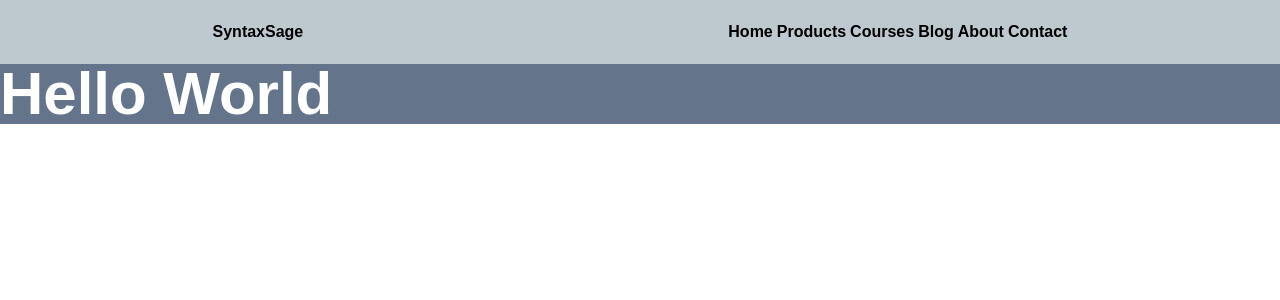
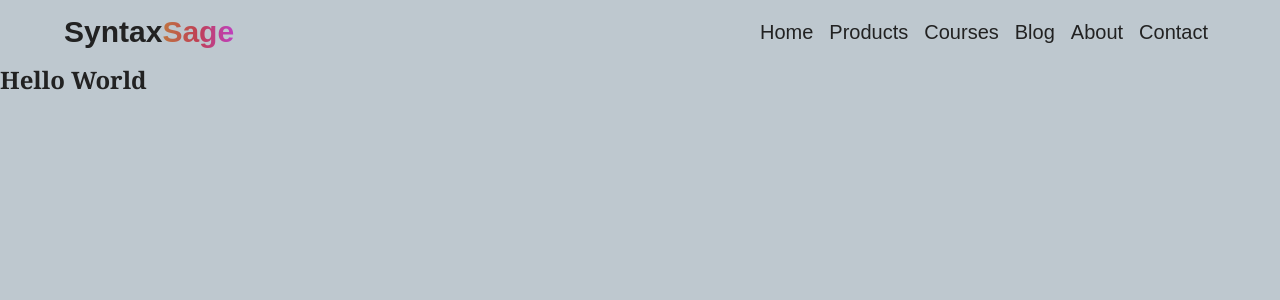
Before and after one commit to syntax-sage/sage-dev-app, a Next.js app: page / in a window 1280 px wide. Shown: the top 300 px of the page. Built offline with nearby package versions, Linux system fonts and the light colour scheme.

Commit message:
updated navbar styling - desktop

```diff
--- a/app/components/navbar.tsx
+++ b/app/components/navbar.tsx
@@ -6,46 +6,53 @@ type Props = {};
 const navbar = (props: Props) => {
   return (
     <>
-      <nav className=" w-screen h-16 bg-[#BEC8CF] flex justify-around items-center font-[600]">
+      <nav className=" w-screen h-16 flex justify-around items-center ">
+        <div className=" w-screen max-w-6xl bg-transparent flex justify-between items-center">
           <div>
             <a href="/" title="Homepage">
-            <h1>SyntaxSage</h1>
+              <h1 className="text-3xl font-extrabold ">
+                Syntax
+                <span className="text-transparent font-extrabold bg-clip-text bg-gradient-to-r from-orange via-red to-pink">
+                  Sage
+                </span>
+              </h1>
               {/* <Image src="" alt="" width={300} height={50} /> */}
             </a>
           </div>
           <div className=" xs:hidden ">
-          <ul className="flex gap-1">
-            <li>
+            <ul className="text-xl flex items-center">
+              <li className=" transition-all px-2 hover:text-transparent hover:bg-clip-text hover:bg-gradient-to-r from-orange via-red to-pink">
                 <a href="/" title="Homepage">
                   Home
                 </a>
               </li>
-            <li>
+              <li className=" transition-all px-2 hover:text-transparent hover:bg-clip-text hover:bg-gradient-to-r from-orange via-red to-pink">
                 <a href="/products" title="Our Products">
                   Products
                 </a>
               </li>
-            <li>
+              <li className=" transition-all px-2 hover:text-transparent hover:bg-clip-text hover:bg-gradient-to-r from-orange via-red to-pink">
                 <a href="/courses" title="Our Courses">
                   Courses
                 </a>
               </li>
-            <li>
+              <li className=" transition-all px-2 hover:text-transparent hover:bg-clip-text hover:bg-gradient-to-r from-orange via-red to-pink">
                 <a href="/blog" title="Our Blog">
                   Blog
                 </a>
               </li>
-            <li>
+              <li className=" transition-all px-2 hover:text-transparent hover:bg-clip-text hover:bg-gradient-to-r from-orange via-red to-pink">
                 <a href="/about" title="About Us">
                   About
                 </a>
               </li>
-            <li>
+              <li className=" transition-all px-2 hover:text-transparent hover:bg-clip-text hover:bg-gradient-to-r from-orange via-red to-pink">
                 <a href="/contact" title="Contact Us">
                   Contact
                 </a>
               </li>
             </ul>
+          </div>
         </div>
       </nav>
     </>
--- a/app/globals.css
+++ b/app/globals.css
@@ -2,13 +2,22 @@
 @tailwind components;
 @tailwind utilities;
 
-@import url('https://fonts.googleapis.com/css2?family=Nunito+Sans:ital,wght@0,200;0,300;0,400;0,600;0,700;0,800;0,900;1,200;1,300;1,400;1,600;1,700;1,800;1,900&display=swap');
+@import url("https://fonts.googleapis.com/css2?family=Nunito+Sans:ital,wght@0,200;0,300;0,400;0,600;0,700;0,800;0,900;1,200;1,300;1,400;1,600;1,700;1,800;1,900&display=swap");
+
+:root {
+  --var-light: #bec8cf;
+  --var-dark: #111111;
+  --var-medium: #222222;
+  --var-red: #bf4055;
+  --var-orange: #bf7540;
+  --var-pink: #bf40bf;
+}
 
 * {
   box-sizing: border-box;
   padding: 0;
   margin: 0;
-  font-family: 'Nunito Sans', sans-serif;
+  font-family: "Nunito Sans", sans-serif;
 }
 
 html,
@@ -18,8 +27,6 @@ body {
 }
 
 body {
-  color: rgb(var(--foreground-rgb));
-  background: linear-gradient(to bottom,
-      transparent,
-      rgb(var(--background-end-rgb))) rgb(var(--background-start-rgb));
+  color: var(--var-medium);
+  background: var(--var-light);
 }
--- a/app/layout.tsx
+++ b/app/layout.tsx
@@ -22,3 +22,4 @@ export default function RootLayout({
     </html>
   );
 }
+``;
--- a/app/page.tsx
+++ b/app/page.tsx
@@ -1,9 +1,11 @@
 export default function Home() {
-  return <>
-    <main>
-      <b>
-       <h1 className="bg-slate-500 color-white text-white text-6xl">Hello World</h1>
-      </b>
-    </main>
-  </>;
+  return (
+    <>
+      <main>
+        <b>
+          <h1 className="font-serif text-2xl">Hello World</h1>
+        </b>
+      </main>
+    </>
+  );
 }
--- a/tailwind.config.js
+++ b/tailwind.config.js
@@ -9,7 +9,23 @@ module.exports = {
     "./src/**/*.{js,ts,jsx,tsx}",
   ],
   theme: {
-    extend: {},
+    colors: {
+      "transparent":"transparent",
+      "light": "#BEC8CF",
+      "dark": "#111111",
+      "medium": "#222222",
+      "red": "#BF4055",
+      "orange": "#BF7540",
+      "pink": "#BF40BF",
+      "var-light": "var(--var-light)",
+      "var-dark": "var(--var-dark)",
+      "var-medium": "var(--var-medium)",
+      "var-red": "var(--var-red)",
+      "var-orange": "var(--var-orange)",
+      "var-pink": "var(--var-pink)",
+    },
+    extend: {
+    },
   },
   plugins: [],
 }
```
Lines whose indentation alone changed are shown as unchanged.
